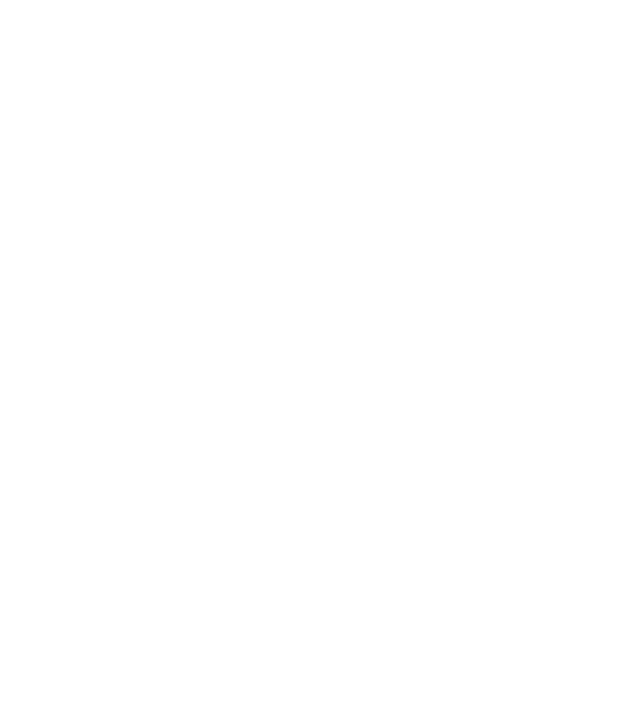
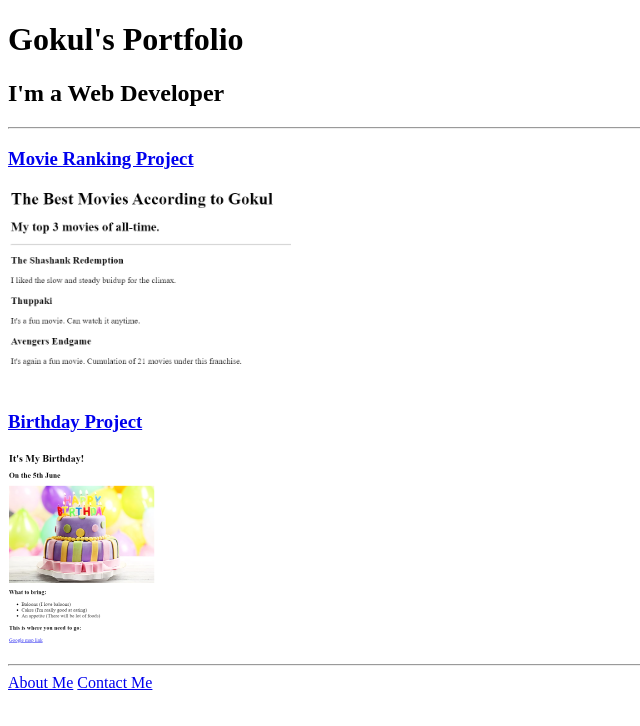
Before and after one commit to ssg5gokul/html-portfolio, a plain HTML site: page index.html in a window 1280 px wide. Shown: the whole page, without its empty margins (0-640 px from the left). Drawn offline with Linux system fonts and the light colour scheme.

Commit message:
Add files via upload

```diff
--- a/index.html
+++ b/index.html
@@ -1,27 +1,21 @@
-<!-- TODO 1: Create the HTML Boilerplate -->
 <!DOCTYPE html>
 <html lang="en">
-    <head>
-        <meta charset="UTF-8">
-        <title>Gokul's portfolio</title>
-    </head>
-    <body>
 
-    </body>
+<head>
+  <meta charset="UTF-8">
+  <title>Gokul's portfolio</title>
+</head>
 
-
+<body>
+  <h1>Gokul's Portfolio</h1>
+  <h2>I'm a Web Developer</h2>
+  <hr/>
+  <h3><a href="./public/movie-ranking.html">Movie Ranking Project</a></h3>
+  <img src="./Movies_ss.png" height="200" alt="movie ranking project preview"/>
+  <h3><a href="./public/birthday-invite.html">Birthday Project</a></h3>
+  <img src="./birthday_ss.png" height="200" alt="birthday invite project preview"/>
+  <hr/>
+  <a href="./public/about.html">About Me</a>
+  <a href="./public/contact.html">Contact Me</a>
+</body>
 </html>
-
-<!-- TODO 2: Add Your previous projects' HTML into the public folder -->
-
-<!-- TODO 3: Take screenshots of your project previews and add the images to the images folder -->
-
-<!-- TODO 4: Add titles/subtitles etc. -->
-
-<!-- TODO 5: Add a link to the project pages -->
-
-<!-- TODO 6: Add images to show the project previews
-HINT for TODO 6: You can use the height attribute set to 200 to make the image smaller:
-https://developer.mozilla.org/en-US/docs/Web/HTML/Element/img#attr-height -->
-
-<!-- TODO 7: Add the Contact Me and About Me page links -->
```
